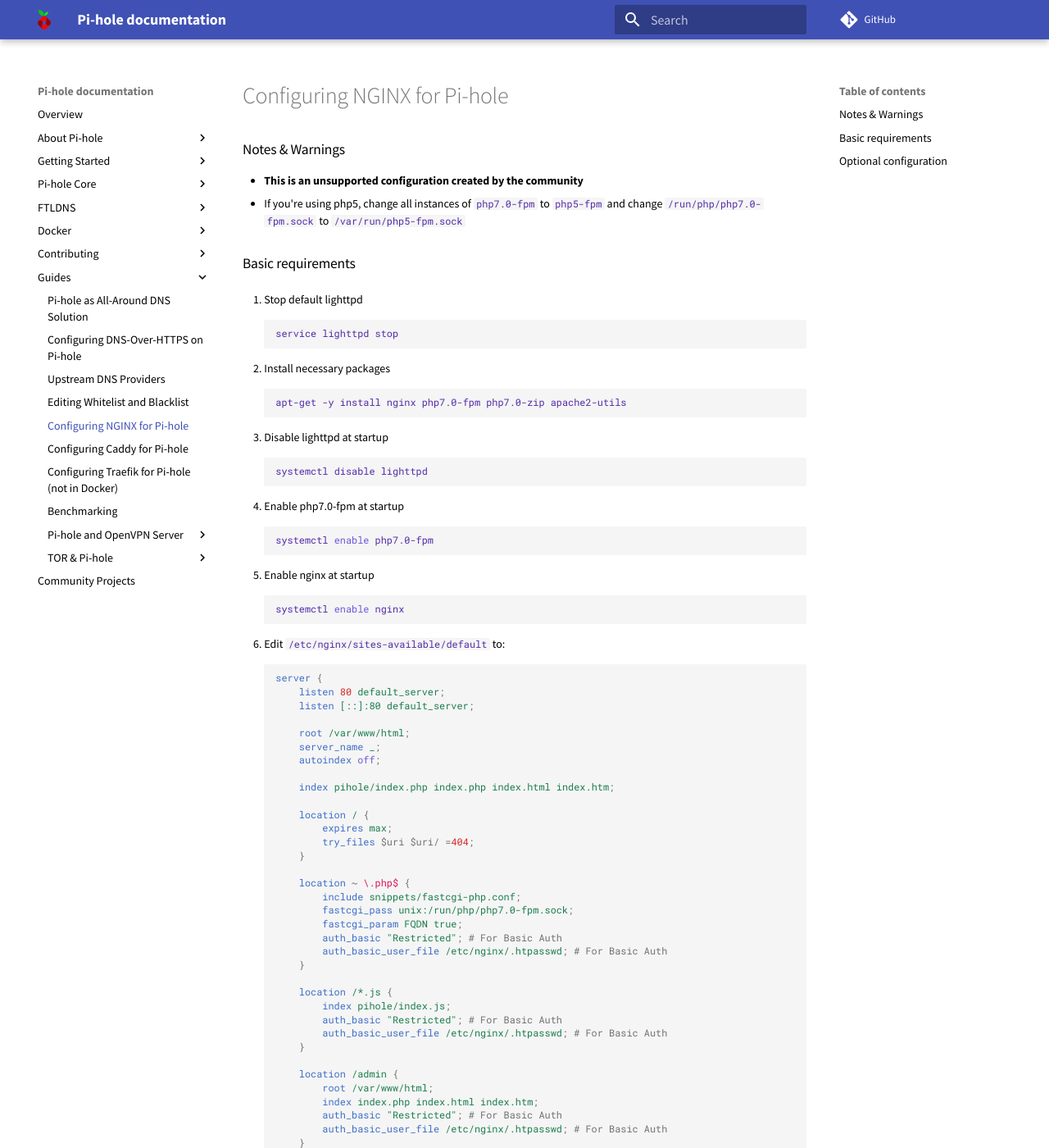
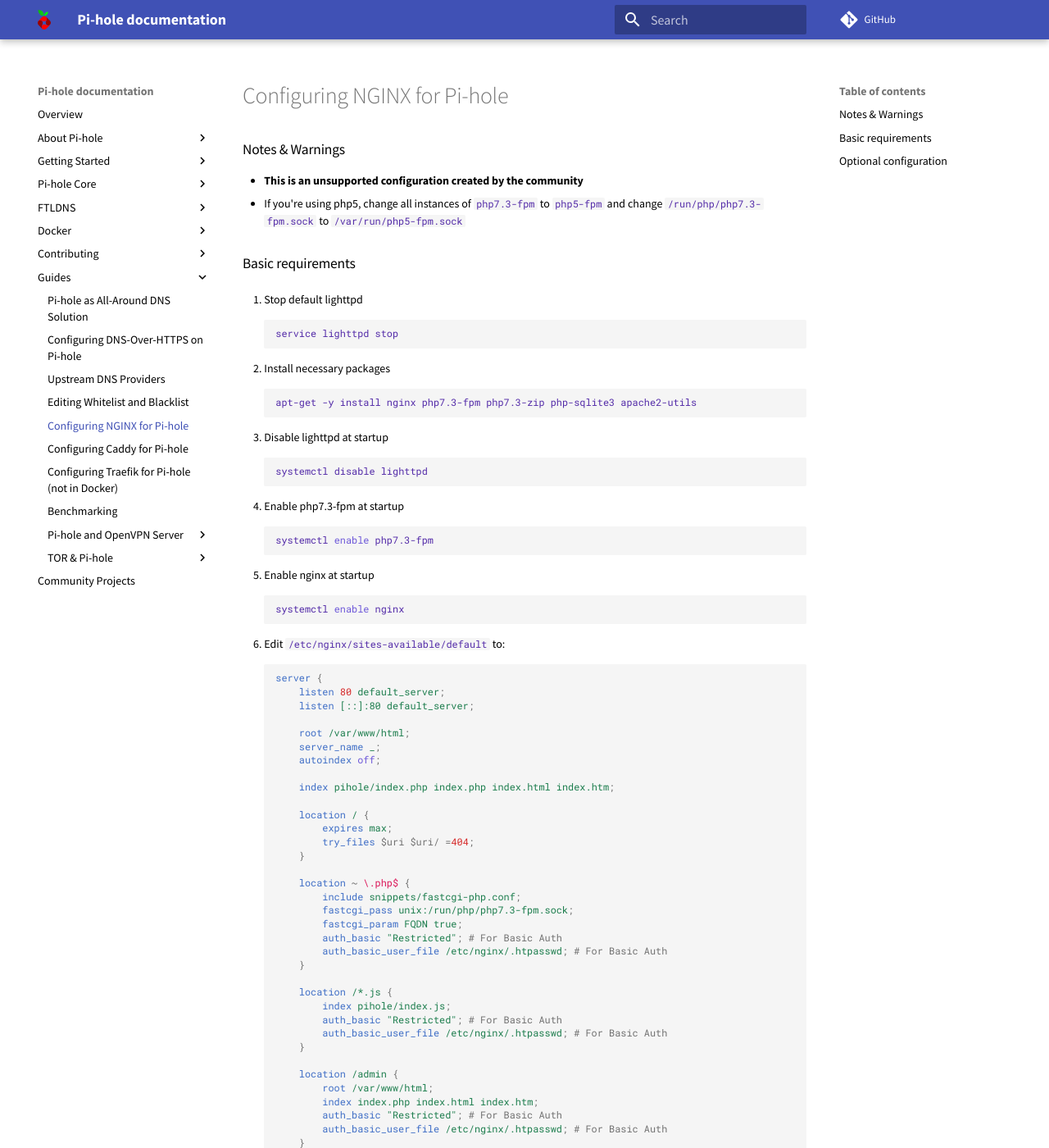
Before and after one commit to pi-hole/docs, an MkDocs documentation site: the page built from docs/guides/nginx-configuration.md, in a window 1280 px wide and 1400 px high. Shown: the whole window at 82% size. Built offline with MkDocs 1.6.1 and Material for MkDocs 9.7.7, drawn with Linux system fonts in a browser that asks for light colours; comment, search, counter and statistics services are not loaded; some of the changed text lies outside the part shown.

Commit message:
update nginx-configuration.md
added missing package php-sqlite3 to necessary packages, updated all php7.0 versions to php7.3 for since it's now the default in rasbian

````diff
--- a/docs/guides/nginx-configuration.md
+++ b/docs/guides/nginx-configuration.md
@@ -1,7 +1,7 @@
 ### Notes & Warnings
 
 - **This is an unsupported configuration created by the community**
-- If you're using php5, change all instances of `php7.0-fpm` to `php5-fpm` and change `/run/php/php7.0-fpm.sock` to `/var/run/php5-fpm.sock`
+- If you're using php5, change all instances of `php7.3-fpm` to `php5-fpm` and change `/run/php/php7.3-fpm.sock` to `/var/run/php5-fpm.sock`
 
 ### Basic requirements
 
@@ -14,7 +14,7 @@
 2. Install necessary packages
 
     ```bash
-    apt-get -y install nginx php7.0-fpm php7.0-zip apache2-utils
+    apt-get -y install nginx php7.3-fpm php7.3-zip php-sqlite3 apache2-utils
     ```
 
 3. Disable lighttpd at startup
@@ -23,10 +23,10 @@
     systemctl disable lighttpd
     ```
 
-4. Enable php7.0-fpm at startup
+4. Enable php7.3-fpm at startup
 
     ```bash
-    systemctl enable php7.0-fpm
+    systemctl enable php7.3-fpm
     ```
 
 5. Enable nginx at startup
@@ -55,7 +55,7 @@
 
         location ~ \.php$ {
             include snippets/fastcgi-php.conf;
-            fastcgi_pass unix:/run/php/php7.0-fpm.sock;
+            fastcgi_pass unix:/run/php/php7.3-fpm.sock;
             fastcgi_param FQDN true;
             auth_basic "Restricted"; # For Basic Auth
             auth_basic_user_file /etc/nginx/.htpasswd; # For Basic Auth
@@ -98,10 +98,10 @@
     chmod -R 755 /var/www/html
     ```
 
-10. Start php7.0-fpm daemon
+10. Start php7.3-fpm daemon
 
     ```bash
-    service php7.0-fpm start
+    service php7.3-fpm start
     ```
 
 11. Start nginx webserver
````
